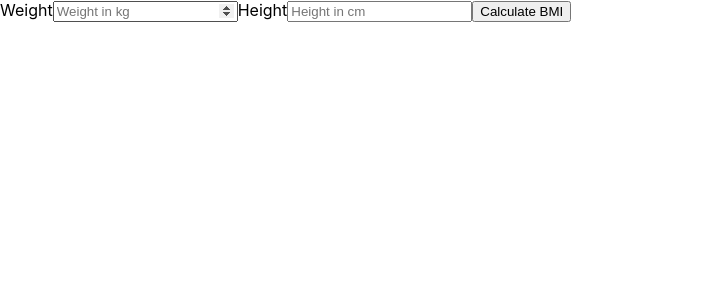
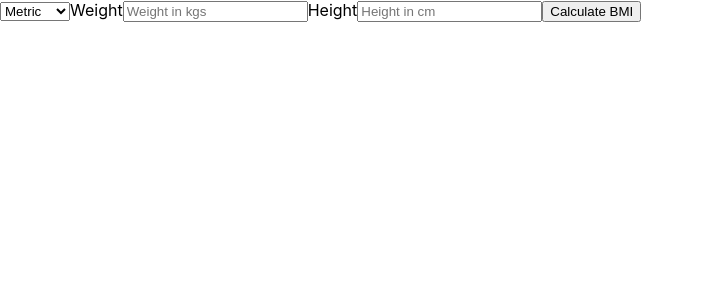
Before and after one commit to hmvitous/BMI_React, a React (Create React App) app: page / in a window 1280 px wide. Shown: the top 300 px of the page, without its empty margins (0-704 px from the left). Built offline with nearby package versions, Linux system fonts and the light colour scheme.

Commit message:
Added select method between imperial and metric, modified a calculation to change on a different method and to change a placeholder in a form

```diff
--- a/src/App.jsx
+++ b/src/App.jsx
@@ -8,7 +8,8 @@ class App extends Component {
     weight: "",
     height: "",
     bmiValue: "",
-    bmiMessage: ""
+    bmiMessage: "",
+    method: "metric"
   };
 
   onChangeHandler = e => this.setState({ [e.target.name]: e.target.value });
@@ -17,7 +18,8 @@ class App extends Component {
     e.preventDefault();
     const [bmiValue, bmiMessage] = calculateBmi(
       this.state.weight,
-      this.state.height
+      this.state.height,
+      this.state.method
     );
     this.setState({ bmiValue: bmiValue, bmiMessage: bmiMessage });
   };
@@ -26,6 +28,7 @@ class App extends Component {
     return (
       <div>
         <Form
+          method={this.state.method}
           weight={this.state.weight}
           height={this.state.height}
           onChangeHandler={this.onChangeHandler}
--- a/src/components/Form.jsx
+++ b/src/components/Form.jsx
@@ -1,13 +1,22 @@
 import React from "react";
 
 const Form = props => {
+
+  const weightPlaceholder = props.method == "metric" ? "Weight in kgs" : "Weight in lbs"
+  const heightPlaceholder = props.method == "metric" ? "Height in cm" : "Height in ft"
+
   return (
     <form onSubmit={props.onSubmitHandler}>
+      <select name="method" id="select-method"
+        onChange={props.onChangeHandler}>
+        <option value="metric">Metric</option>
+        <option value="imperial">Imperial</option>
+      </select>
       <label htmlFor="weight">Weight</label>
       <input
         type="number"
         required
-        placeholder="Weight in kg"
+        placeholder={weightPlaceholder}
         value={props.weight}
         name="weight"
         id="weight"
@@ -17,7 +26,7 @@ const Form = props => {
       <input
         type="number"
         required
-        placeholder="Height in cm"
+        placeholder={heightPlaceholder}
         value={props.height}
         name="height"
         id="height"
--- a/src/helpers/bmiHelper.js
+++ b/src/helpers/bmiHelper.js
@@ -1,7 +1,17 @@
-export const calculateBmi = (weight, height) => {
+export const calculateBmi = (weight, height, method) => {
+
+    console.log("Method is set to:" + method)
+    if(method === "imperial"){
+        weight = (weight / 2.20462)
+        height = (height / 2.54)
+        debugger
+    }
+
     const bmiValue = (weight / (((height / 100)* height) / 100)).toFixed(2);
     const bmiMessage = setBMIMessage(bmiValue);
     return [bmiValue, bmiMessage];
+
+
 };
 
 const setBMIMessage = finalBMI => {
```
Also changed, not shown: 1 other file (tests, documents, lock files or other folders).
